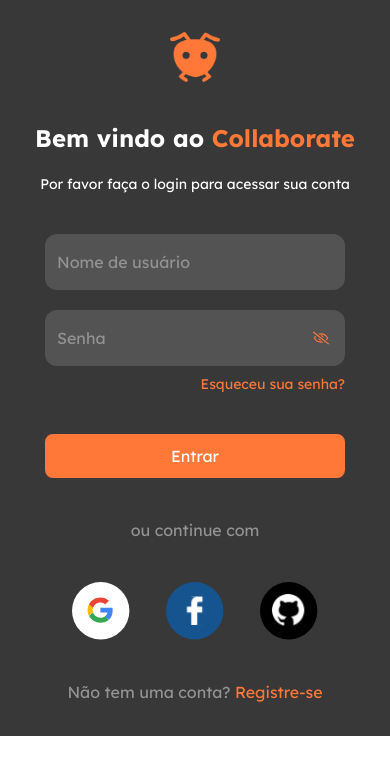
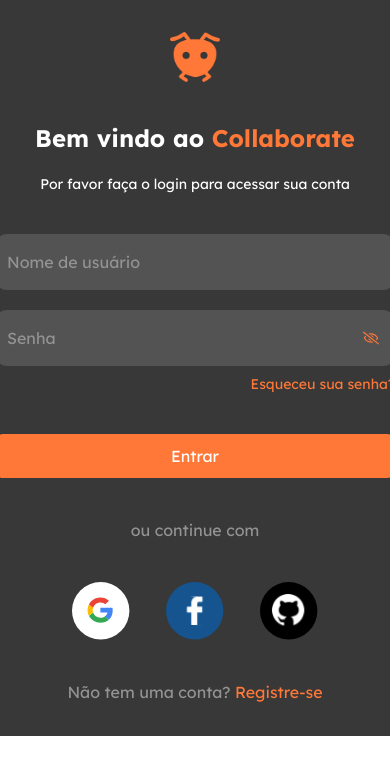
Before and after one commit to Berla1/collaborate-front, a React (Vite) app: page /login in a window 390 px wide. Shown: the top 774 px of the page. Built offline with nearby package versions, Linux system fonts and the light colour scheme; a web font is replaced by a local one.

Commit message:
componentizando input de login

```diff
--- a/src/components/Input/index.jsx
+++ b/src/components/InputEntrar/index.jsx
@@ -1,5 +1,4 @@
-
-const Input = () => {
+const InputEntrar = () => {
   return (
     <div className="flex items-center bg-[#292524] rounded-full w-fit h-[45px] p-2">
 
@@ -45,4 +44,4 @@
   );
 };
 
-export default Input;
+export default InputEntrar;
--- /dev/null
+++ b/src/components/InputLogin/index.jsx
@@ -0,0 +1,37 @@
+import { FaRegEye } from "react-icons/fa";
+import { FaRegEyeSlash } from "react-icons/fa";
+import { useState } from "react";
+
+const InputLogin = ({ toggleType, placeholder }) => {
+  const [toggle, useToggle] = useState(false);
+
+  function togglePassord() {
+    useToggle(!toggle);
+  }
+  return (
+    <div className="relative">
+      <input
+        type={toggle ? "text" : "password"}
+        placeholder={placeholder}
+        className="rounded-xl py-4 px-3 bg-[#535353] placeholder-[#939393]  outline-none w-[400px]"
+      />
+      <div style={{ display: toggleType }}>
+        {toggle ? (
+          <FaRegEye
+            color="#FF7837"
+            onClick={togglePassord}
+            className="cursor-pointer absolute right-4 top-1/2 transform -translate-y-1/2"
+          />
+        ) : (
+          <FaRegEyeSlash
+            color="#FF7837"
+            onClick={togglePassord}
+            className="cursor-pointer absolute right-4 top-1/2 transform -translate-y-1/2"
+          />
+        )}
+      </div>
+    </div>
+  );
+};
+
+export default InputLogin;
--- a/src/pages/Home/Entrar/index.jsx
+++ b/src/pages/Home/Entrar/index.jsx
@@ -1,4 +1,4 @@
-import Input from "../../../components/Input";
+import Input from "../../../components/InputEntrar";
 
 const Entrar = () => {
     return (
--- a/src/pages/Login/index.jsx
+++ b/src/pages/Login/index.jsx
@@ -3,20 +3,11 @@
 import Facebook from "../../assets/login/redes/facebook.svg";
 import Github from "../../assets/login/redes/github.svg";
 import Foguetinho from "../../assets/login/foguetinho.svg";
-import LogoMenor from '../../assets/login/logo-menor.png'
-import { FaRegEye } from "react-icons/fa";
-import { FaRegEyeSlash } from "react-icons/fa";
-import { FaArrowLeft } from "react-icons/fa";
+import LogoMenor from "../../assets/login/logo-menor.png";
 import { Link } from "react-router-dom";
-import { useState } from "react";
+import InputLogin from "../../components/InputLogin";
 
 const Login = () => {
-  const [toggle, useToggle] = useState(false);
-
-  function togglePassord() {
-    useToggle(!toggle);
-  }
-
   return (
     <>
       <section className="flex flex-col items-center justify-center h-full py-8 text-white gap-10 lg:h-screen lg:flex-row ">
@@ -39,33 +30,12 @@
 
         <div>
           <form className="flex flex-col ">
-            <h2 className="text-[48px] font-bold mb-5 hidden lg:block">Entrar</h2>
+            <h2 className="text-[48px] font-bold mb-5 hidden lg:block">
+              Entrar
+            </h2>
             <div className="flex flex-col gap-5 ">
-              <input
-                type="text"
-                placeholder="Nome de usuário"
-                className="rounded-xl py-4 px-3 bg-[#535353] placeholder-[#939393] w-[300px] outline-none lg:w-[400px]"
-              />
-              <div className="relative">
-                <input
-                  type={toggle ? "text" : "password"}
-                  placeholder="Senha"
-                  className="rounded-xl py-4 px-3 bg-[#535353] placeholder-[#939393] w-full outline-none"
-                />
-                {toggle ? (
-                  <FaRegEye
-                    color="#FF7837"
-                    onClick={togglePassord}
-                    className="cursor-pointer absolute right-4 top-1/2 transform -translate-y-1/2"
-                  />
-                ) : (
-                  <FaRegEyeSlash
-                    color="#FF7837"
-                    onClick={togglePassord}
-                    className="cursor-pointer absolute right-4 top-1/2 transform -translate-y-1/2"
-                  />
-                )}
-              </div>
+              <InputLogin placeholder={"Nome de usuário"} toggleType={"none"} />{/* Se quiser o input sem o olho é so colocar o toggleType como 'none'  */}
+              <InputLogin placeholder={"Senha"} />
             </div>
             <span className="text-[#FF7837] hover:underline mt-2 mb-10 flex justify-end text-sm">
               Esqueceu sua senha?
@@ -92,7 +62,10 @@
           className="absolute left-[32%] bottom-0 w-[30%] hidden lg:block"
         />
         <h3 className="text-[#939393] lg:hidden">
-          Não tem uma conta? <Link className="text-[#FF7837] hover:underline" to={'/register'}>Registre-se</Link>
+          Não tem uma conta?{" "}
+          <Link className="text-[#FF7837] hover:underline" to={"/register"}>
+            Registre-se
+          </Link>
         </h3>
       </section>
     </>
```
